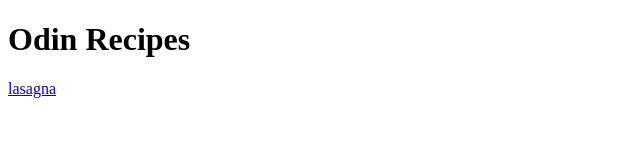
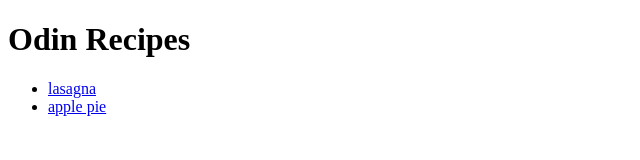
Before and after one commit to powerbait/odin-recipes, a plain HTML site: page index.html in a window 1280 px wide. Shown: the whole page, without its empty margins (0-640 px from the left). Drawn offline with Linux system fonts and the light colour scheme.

Commit message:
added link for apple pie recipe

```diff
--- a/index.html
+++ b/index.html
@@ -6,6 +6,8 @@
     </head>
     <body>
         <h1>Odin Recipes</h1>
-        <a href="recipes/lasagna.html">lasagna</a>
+        <ul>
+        <li><a href="recipes/lasagna.html">lasagna</a></li>
+        <li><a href="recipes/apple-pie.html">apple pie</a></li>
     </body>
 </html>
```
